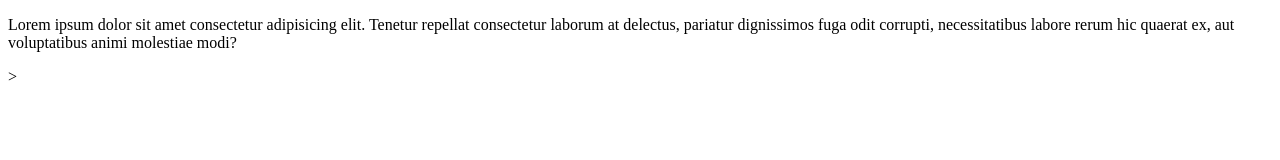
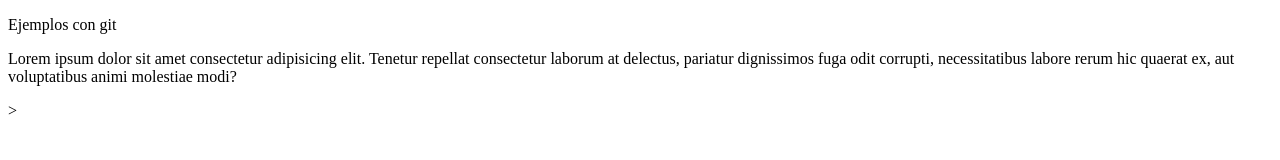
Before and after one commit to daeuagro/test-repository, a plain HTML site: page index.html in a window 1280 px wide. Drawn offline with Linux system fonts and the light colour scheme.

Commit message:
actualiza

```diff
--- /dev/null
+++ b/app.js
@@ -0,0 +1 @@
+console.log('Hola mundo');
--- a/index.html
+++ b/index.html
@@ -10,7 +10,9 @@
   <!-- DIV CONTENEDOR 2 -->
   <div class="container">
     <div class="row">
+      <p>Ejemplos con git</p>
       <p>Lorem ipsum dolor sit amet consectetur adipisicing elit. Tenetur repellat consectetur laborum at delectus, pariatur dignissimos fuga odit corrupti, necessitatibus labore rerum hic quaerat ex, aut voluptatibus animi molestiae modi?</p>
+
     </div>>
   </div>
 </body>
```
